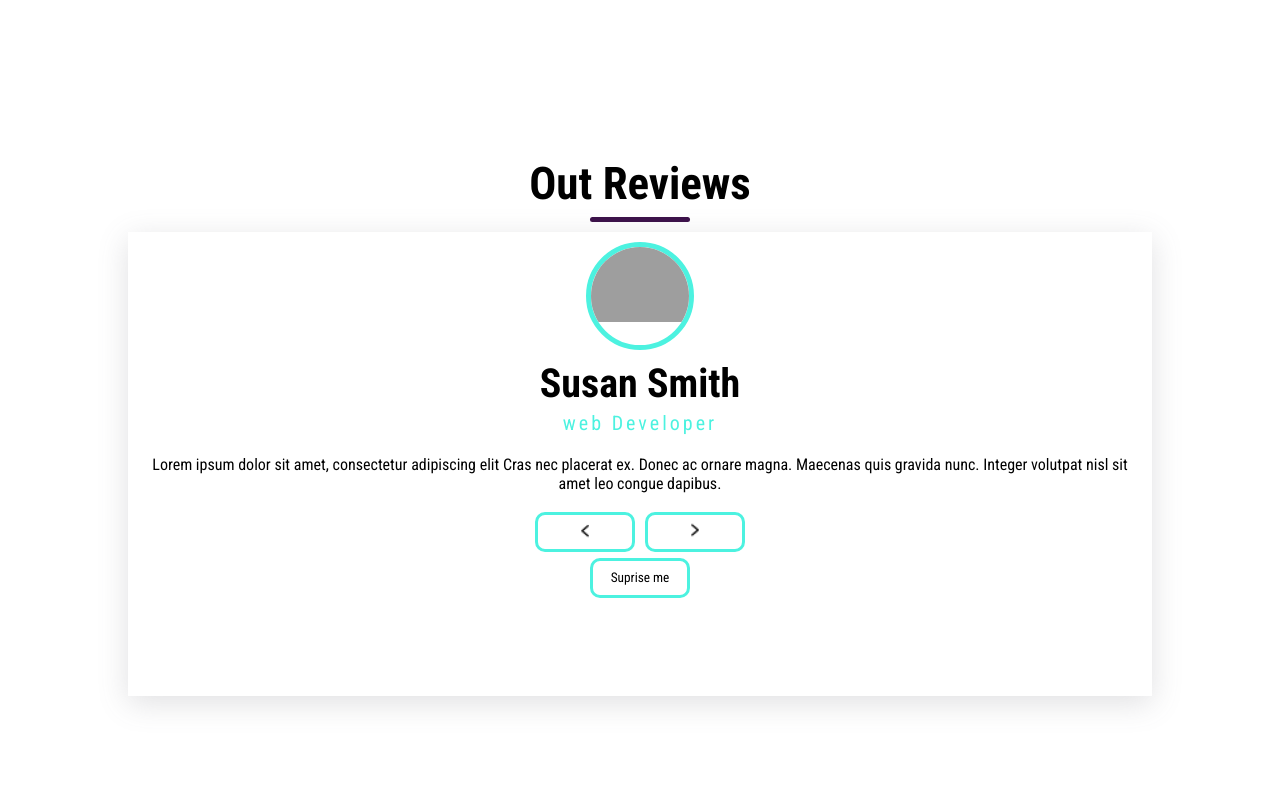
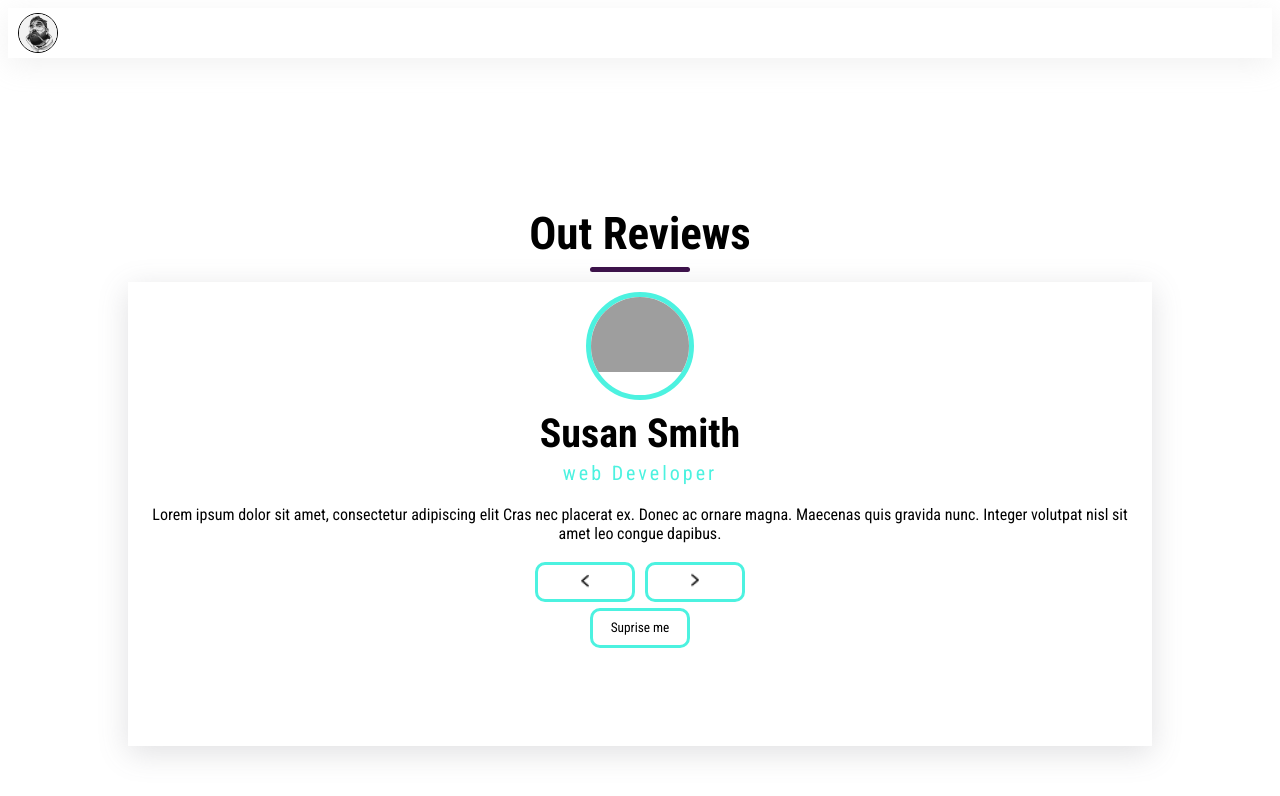
Before and after one commit to fcojsanchez55/reviews, a plain HTML site: page index.html in a window 1280 px wide. Drawn offline with Linux system fonts and the light colour scheme; grey boxes are pictures that could not be loaded.

Commit message:
Adding navbar

```diff
--- a/index.html
+++ b/index.html
@@ -8,6 +8,13 @@
     <title>Document</title>
 </head>
 <body>
+    <nav>
+        <div class="nav-pic">
+            <a href="https://www.instagram.com/devsanzt/" target="_blank">
+                <img src="./img/profilepic.jpg" alt="icons">
+            </a>
+        </div>
+    </nav>
     <main>
         <section class="container" >
             <div class="title">
--- a/style.css
+++ b/style.css
@@ -6,6 +6,33 @@
 }
 
 body{
+}
+
+
+.nav-pic{
+    width: 40px;
+    height: 40px;
+    border: solid 1px black;
+    border-radius: 50%;
+    overflow: hidden;
+    margin: 10px;
+}
+
+.nav-pic img{
+    width: 40px;
+}
+
+
+nav{
+    background-color: hsl(0, 0%, 100%);
+    box-shadow: rgba(184, 184, 184, 0.2) 0px 7px 29px 0px;
+    color: #000;
+    height: 50px;
+    display: flex;
+    align-items: center;
+}
+
+main{
     display: flex;
     flex-direction: column;
     justify-content: center;
```
Also changed, not shown: img/person-1.jpg (deleted), img/person-2.jpg (deleted), img/person-3.jpg (deleted), img/person-4.jpg (deleted), img/person-5.jpg (deleted), img/profilepic.jpg (added).
